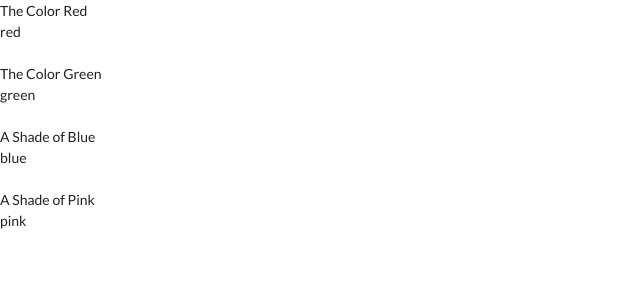
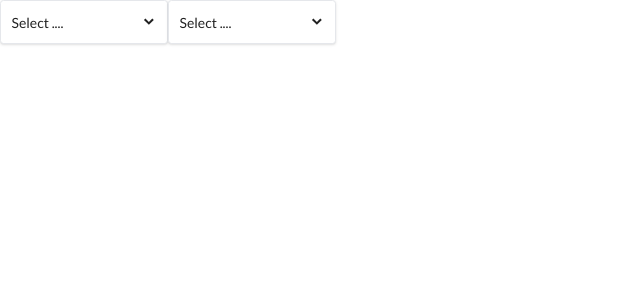
Before and after one commit to Mohitkumar6122/comps, a React (Create React App) app: page / in a window 1280 px wide. Shown: the top 300 px of the page, without its empty margins (0-640 px from the left). Built offline with nearby package versions, Linux system fonts and the light colour scheme.

Commit message:
Completed Dropdown
Signed-off-by: Mohit Kumar <mkay6123@gmail.com>

```diff
--- a/src/App.js
+++ b/src/App.js
@@ -1,6 +1,11 @@
-import React from "react";
+import React, { useState } from "react";
 import Dropdown from "./components/Dropdown";
 function App() {
+  const [selection, setSelection] = useState(null);
+  const handleSelection = (option) => {
+    setSelection(option);
+  }
+  console.log(selection)
   const options = [
     {
       label: "The Color Red",
@@ -21,8 +26,17 @@ function App() {
   ];
 
   return (
-    <div>
-      <Dropdown options = {options} />
+    <div className="flex">
+      <Dropdown
+        options={options}
+        value={selection}
+        onChange={handleSelection}
+      />
+      <Dropdown
+        options={options}
+        value={selection}
+        onChange={handleSelection}
+      />
     </div>
   );
 }
--- a/src/components/Dropdown.js
+++ b/src/components/Dropdown.js
@@ -1,16 +1,62 @@
-import React from "react";
+import React, { useState, useEffect, useRef } from "react";
+import { GoChevronDown, GoChevronLeft } from "react-icons/go";
+import Panel from "./Panel";
 
-const Dropdown = ({ options }) => {
+const Dropdown = ({ options, value, onChange }) => {
+  const [isOpen, setIsOpen] = useState(false);
+  const ref = useRef();
+  useEffect(() => {
+    const outsideBodyClick = (event) => {
+      if (!ref.current) return;
+      !ref.current.contains(event.target) && setIsOpen(false);
+    }
+    document.addEventListener('click', outsideBodyClick, true)
+
+    return () => {
+      document.removeEventListener("click", outsideBodyClick, true);
+    }
+  }, [])
+
+  const handleClick = () => {
+    // setIsOpen(!isOpen);
+    //Alias for the above statement
+    setIsOpen((currentIsOpen) => !currentIsOpen);
+  };
+  const handleOptionClick = (option) => {
+    setIsOpen(false);
+    onChange(option);
+  };
   const renderedOptions = options?.map((option) => {
-    return (
-      <div key = {option.value}>
+    return option?.value !== value?.value ? (
+      <div
+        onClick={() => {
+          handleOptionClick(option);
+        }}
+        key={option.value}
+        className="hover:bg-sky-100 rounded cursor pointer"
+      >
         <div>{option.label}</div>
-        <div>{option.value}</div>
         <br />
       </div>
-    );
+    )
+      : null;
+
   });
-  return <div>{renderedOptions}</div>;
+
+  return (
+    <div ref= {ref} className="w-48 relative">
+      <Panel
+        className="flex justify-between items-center cursor-pointer"
+        onClick={handleClick}
+      >
+        {value?.label || "Select ...."}
+        <div className="text-lg">
+          {isOpen ? <GoChevronLeft /> : <GoChevronDown />}
+        </div>
+      </Panel>
+      {isOpen && <Panel className="absolute top-full">{renderedOptions}</Panel>}
+    </div>
+  );
 };
 
 export default Dropdown;
--- /dev/null
+++ b/src/components/Panel.js
@@ -0,0 +1,12 @@
+import React from 'react'
+import classNames from 'classnames';
+const Panel = ({ children, className, ...rest }) => {
+
+  const finalClassName = classNames('border rounded p-3 shadow bg-white w-full', className );
+
+  return (
+    <div className={finalClassName} {...rest}>{children}</div>
+  )
+}
+
+export default Panel
--- a/src/pages/AccordionPage.js
+++ b/src/pages/AccordionPage.js
@@ -1,5 +1,4 @@
 import React from "react";
-import ButtonPage from "./pages/ButtonPage";
 import Accordion from "./components/Accordion";
 
 function AccordionPage() {
```
